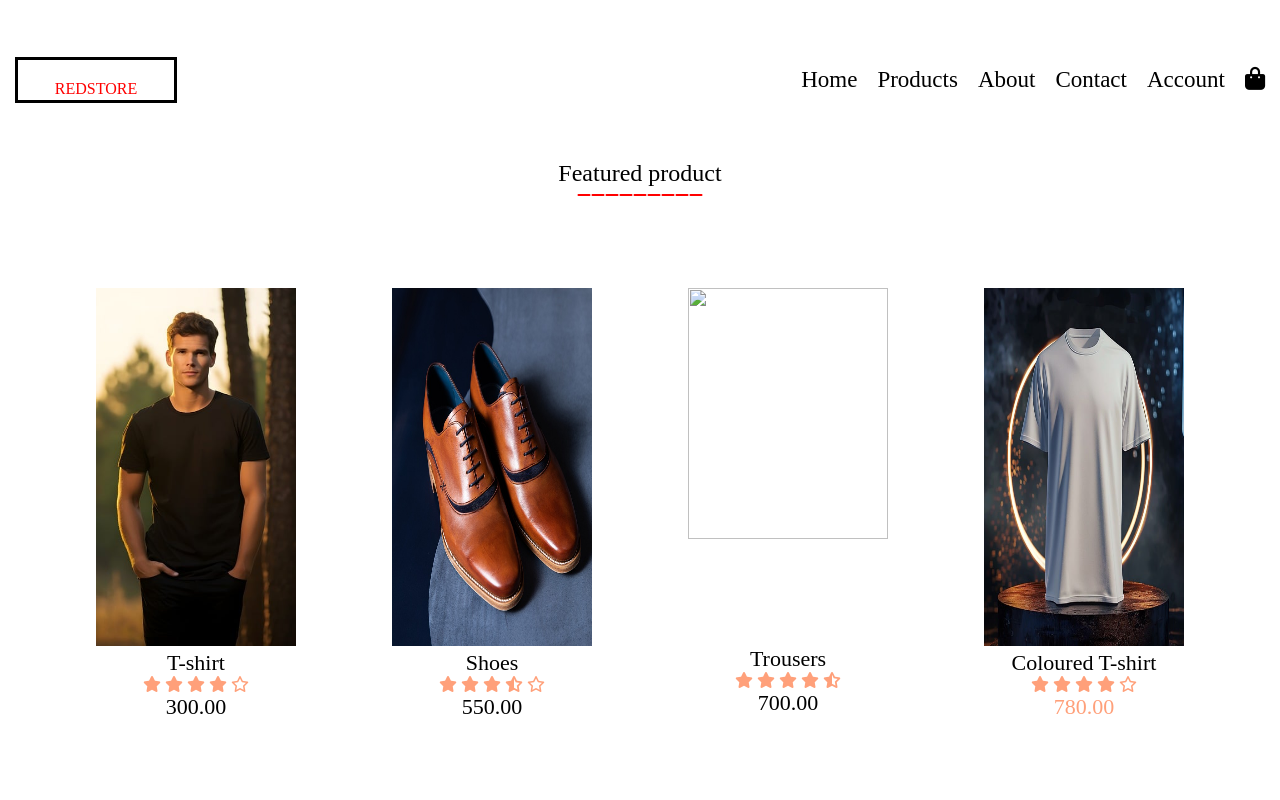
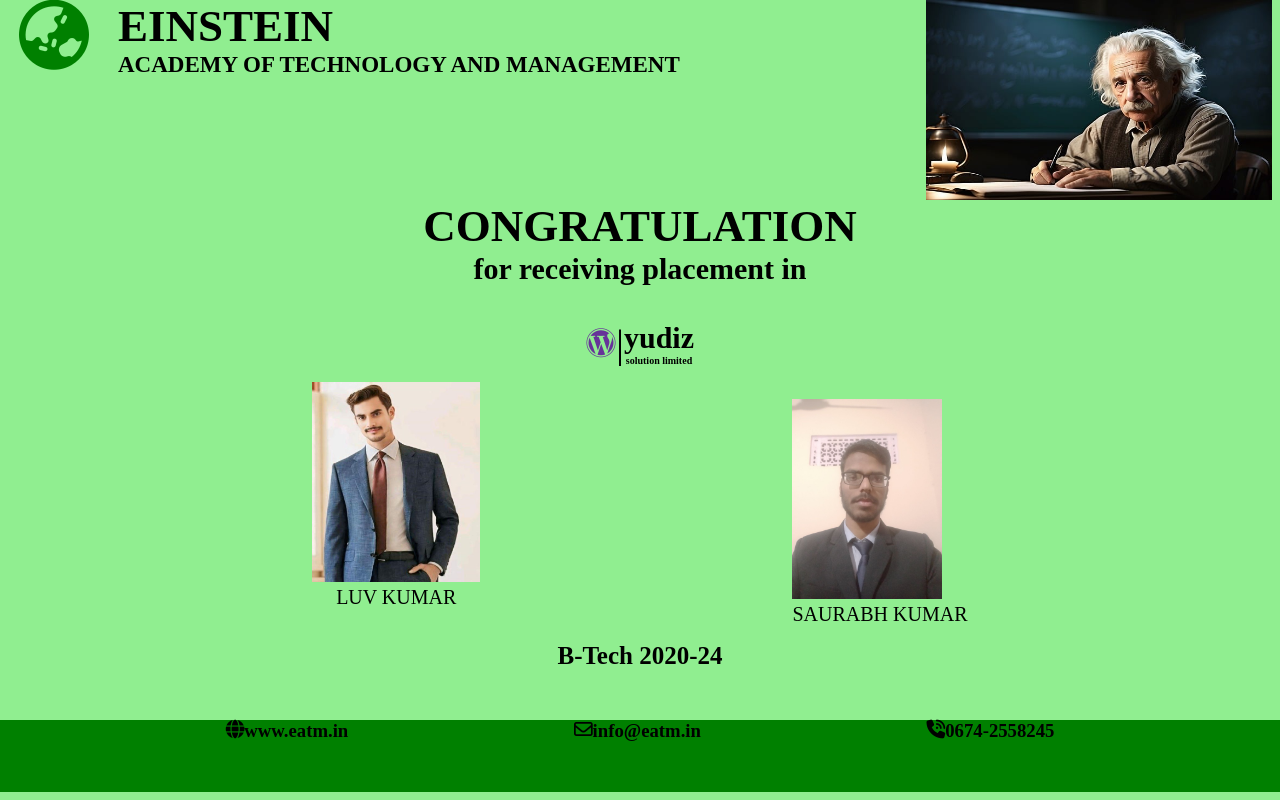
Before and after one commit to saurabhkumarcs/congratulation, a plain HTML site: page index.html in a window 1280 px wide. Drawn offline with Linux system fonts and the light colour scheme.

Commit message:
Add files via upload

```diff
--- a/index.html
+++ b/index.html
@@ -14,88 +14,48 @@
 <body>
     <nav>
         <div class="left">
-            <div class="box">
-                <span>REDSTORE</span>
+            <span><i class="fa-solid fa-earth-asia"></i></span>
+            <div class="college">
+                <h1>EINSTEIN</h1>
+                <h3>ACADEMY OF TECHNOLOGY AND MANAGEMENT</h3>
+            </div>
+            <div class="right">
+                <img src="./ai-generated-8684144_640.jpg" alt="">
             </div>
         </div>
-        <div class="right">
-            <header>
-                <p>Home</p>
-                <p>Products</p>
-                <p>About</p>
-                <p>Contact</p>
-                <p>Account</p>
-                <p><i class="fa-solid fa-bag-shopping"></i></p>
-            </header>
+    </nav>
+    <div class="main">
+        <div class="top">
+            <h1>CONGRATULATION</h1>
+            <h4>for receiving placement in</h4>
         </div>
-    </nav>
-    <main>
-        <div class="top">
-            <p>Featured product</p>
-            <span><i class="fa-solid fa-minus"></i>
-                <i class="fa-solid fa-minus"></i>
-                <i class="fa-solid fa-minus"></i>
-                <i class="fa-solid fa-minus"></i>
-                <i class="fa-solid fa-minus"></i>
-                <i class="fa-solid fa-minus"></i>
-                <i class="fa-solid fa-minus"></i>
-                <i class="fa-solid fa-minus"></i>
-                <i class="fa-solid fa-minus"></i>
-            </span>
+        <div class="middle">
+            <span><i class="fa-brands fa-wordpress"></i></span>
+            <p>|</p>
+            <div class="comapny">
+                <h2>yudiz</h2>
+                <h5>solution limited</h5>
+            </div>
         </div>
         <div class="last">
-            <div class="first">
-                <img src="./ai-generated-8520207_640.jpg" alt="">
-                <p>T-shirt</p>
-                <span>
-                    <i class="fa-solid fa-star"></i>
-                    <i class="fa-solid fa-star"></i>
-                    <i class="fa-solid fa-star"></i>
-                    <i class="fa-solid fa-star"></i>
-                    <i class="fa-regular fa-star"></i>
-                </span>
-                <p>300.00</p>
+            <div class="luv">
+                <img src="./Luv kumar.jpg" alt="">
+                <p>LUV KUMAR</p>
             </div>
-            <div class="second">
-                <img src="./oxford-shoes-6078993_640.jpg" alt="">
-                <p>Shoes</p>
-                <span>
-                    <i class="fa-solid fa-star"></i>
-                    <i class="fa-solid fa-star"></i>
-                    <i class="fa-solid fa-star"></i>
-                    <i class="fa-solid fa-star-half-stroke"></i>
-                    <i class="fa-regular fa-star"></i>
-                </span>
-                <p>550.00</p>
-            </div>
-            <div class="third">
-                <img src="./trousers-2685231_640.jpg" alt="">
-                <p>Trousers</p>
-                <span>
-                    <i class="fa-solid fa-star"></i>
-                    <i class="fa-solid fa-star"></i>
-                    <i class="fa-solid fa-star"></i>
-                    <i class="fa-solid fa-star"></i>
-                    <i class="fa-solid fa-star-half-stroke"></i>
-                </span>
-                <p>700.00</p>
-            </div>
-            <div class="fourth">
-                <img src="./tshirt-8726716_640.jpg" alt="">
-                <p>Coloured T-shirt</p>
-                <span>
-                    <i class="fa-solid fa-star"></i>
-                    <i class="fa-solid fa-star"></i>
-                    <i class="fa-solid fa-star"></i>
-                    <i class="fa-solid fa-star"></i>
-                    <i class="fa-regular fa-star"></i>
-                    <p>780.00</p>
-                </span>
+            <div class="saurabh">
+                <img src="./Saurabh.jpg" alt="">
+                <p> SAURABH KUMAR</p>
             </div>
         </div>
-    </main>
-
-
+        <div class="batch">
+            <h3>B-Tech 2020-24</h3>
+        </div>
+    </div>
+    <footer>
+        <h3> <i class="fa-solid fa-globe"></i>www.eatm.in</h3>
+        <h3><i class="fa-regular fa-envelope"></i>info@eatm.in</h3>
+        <h3><i class="fa-solid fa-phone-volume"></i>0674-2558245</h3>
+    </footer>
 </body>
 
 </html>
--- a/style.css
+++ b/style.css
@@ -1,4 +1,4 @@
-*{
+* {
     margin: 0;
     padding: 0;
     box-sizing: border-box;
@@ -7,153 +7,191 @@
 html,body{
     height: 100%;
     width: 100%;
+    background-color: lightgreen;
 }
-
 nav{
     width: 100%;
-    height: 20%;
+    height: 25%;
     /* background-color: aqua; */
     display: flex;
-    justify-content: space-between;
-    text-align: center;
+    justify-content: space-evenly;
+    align-items: center;
 }
-
 nav .left{
     /* background-color: green; */
-    width: 15%;
+    width: 100%;
     height: 100%;
+    display: flex;
+    justify-content: space-around;
+    text-align: center;
+    gap: 10px;
+}
+nav .left span{
+    font-size: 70px;
+    /* font-weight: 1000; */
+    color: green;
+    text-align: center;
+    display: flex;
+    justify-content: center;
+    margin: 0 auto;
+    /* margin-top: 20px; */
+    height: 80px;
+    gap: 20px;
+}
+nav .left .college{
+    /* background-color: beige; */
+    width: 60%;
+    height: 100%;
+}
+nav .left .college h1{
+    width: 100%;
+    font-size: 45px;
+    display: flex;
+    /* justify-content: center; */
+    /* text-align: center; */
+}
+nav .left .college h3{
+    width: 100%;
+    font-size: 23px;
+    display: flex;
+    /* justify-content: center;
+    text-align: center; */
+}
+nav .right{
+    /* background-color: yellow; */
+    width: 30%;
+    height: 100%;
+    display: flex;
+    /* justify-content: center; */
+    /* text-align: center; */
+    gap: 10px;
+}
+nav .right img{
+    height: 100%;
+    width: 90%;
+    margin-left: 30px;
+}
+.main{
+    width: 100%;
+    height: 65%;
+    /* display: flex; */
+    justify-content: space-evenly;
+    align-items: center;
+    /* background-color: maroon; */
+}
+.main .top{
+    width: 100%;
+    height: 20%;
+    /* background-color: blue; */
+    /* display: flex; */
+    justify-content: space-evenly;
+    align-items: center;
+}
+.main .top h1{
+    font-size: 45px;
     display: flex;
     justify-content: center;
     align-items: center;
 }
-nav .left .box{
-    width: 300px;
-    height: 10px;
-    border: 3px solid black;
-    padding: 20px;
-    text-align: center;
-    color: red;
-    margin: 15px;
-}
-
-nav .left .box span:{
-    width: 20px;
-    text-align: center;
-    color: black;
-    border: 2px;
-    padding: 10px;
-    margin: 18px;
-    /* background-color: rgb(63, 191, 178); */
-}
-
-nav .right {
-    /* background-color: beige; */
-    width: 80%;
-    height: 100%;
+.main .top h4{
+    font-size: 30px;
     display: flex;
-    justify-content: end;
-    align-items: center;
-    margin-right: 15px;
-}
-
-nav .right header {
-    font-size: 23px;
-    display: flex;
-    gap: 20px;
     justify-content: center;
     align-items: center;
 }
 
-nav .right header p:hover {
-    color: green;
-    font-size: 27px;
+.main .middle{
+    width: 50%;
+    height: 15%;
+    /* background-color: white; */
+    display:flex;
+    margin-left: 25%;
+    justify-content: center;
+    align-items: center;
 }
-
-main {
-    width: 100%;
-    height: 80%;
-    /* background-color: mediumslateblue; */
-    /* display: flex; */
-    justify-content: space-between;
+.main .middle span{
+    font-size: 30px;
+    color: rebeccapurple;
+    text-align: center;
+    display: flex;
+    justify-content: center;
+    /* margin: 0 auto; */
+    /* height: 80px; */
+    gap: 20px;
+}
+.main .middle p{
+    font-size: 40px;
+}
+.main .middle .company{
+    justify-content: center;
     text-align: center;
 }
-
-main .top {
-    /* background-color: gray; */
+.main .middle h2{
+    font-size: 30px;
+    display: flex;
+    justify-content: center;
+    align-items: center;
+}
+.main .middle h5{
+    font-size: 10px;
+    display: flex;
+    justify-content: center;
+    align-items: center;
+}
+.main .last{
     width: 100%;
-    height: 20%;
+    height: 50%;
+    /* background-color: pink; */
+    display: flex;
+    justify-content: space-evenly;
+    align-items: center;
+}
+.main .last .luv{
+      height: 100%;
       /* display: flex; */
     justify-content: center;
     align-items: center;
 }
-
-main .top p {
-    font-size: 24px;
+.main .last .luv img{
+    height: 200px;
+    /* display: flex; */
+    justify-content: space-evenly;
+    align-items: center;
 }
-
-main .top span {
-    color: red;
+.main .last .luv p{
+    font-size: 20px;
       display: flex;
       justify-content: center;
       text-align: center;
 }
-
-main .last {
+.main .last .saurabh img{
+    height: 200px;
+    /* display: flex; */
+    justify-content: space-evenly;
+    align-items: center;
+}
+.main .last .saurabh p{
+      font-size: 20px;
+      display: flex;
+      justify-content: center;
+      text-align: center;
+}
+.main .batch h3{
+    font-size: 25px;
+      display: flex;
+      justify-content: center;
+      text-align: center;
+}
+footer{
+    height: 9%;
+    width: 100%;
     display: flex;
       justify-content: space-evenly;
       text-align: center;
-    height: 80%;
-    width: 100%;
+    background-color: green;
 }
-
-main .last .first img {
-    width: 200px;
-    height: 70%;
+footer h3{
+    display: flex;
+      justify-content: center;
+      text-align: center;
 }
-
-main .last .first p {
-    font-size: 22px;
-}
-
-main .last .first span {
-    color: lightsalmon;
-}
-
-main .last .second img {
-    width: 200px;
-    height: 70%;
-}
-
-main .last .second p {
-    font-size: 22px;
-}
-
-main .last .second span {
-    color: lightsalmon;
-}
-
-main .last .third img {
-    width: 200px;
-    height: 70%;
-}
-
-main .last .third p {
-    font-size: 22px;
-}
-
-main .last .third span {
-    color: lightsalmon;
-}
-
-main .last .fourth img {
-    width: 200px;
-    height: 70%;
-}
-
-main .last .fourth p {
-    font-size: 22px;
-}
-
-main .last .fourth span {
-    color: lightsalmon;
-}
```
Also changed, not shown: Untitled.png. Lines whose indentation alone changed are shown as unchanged.
